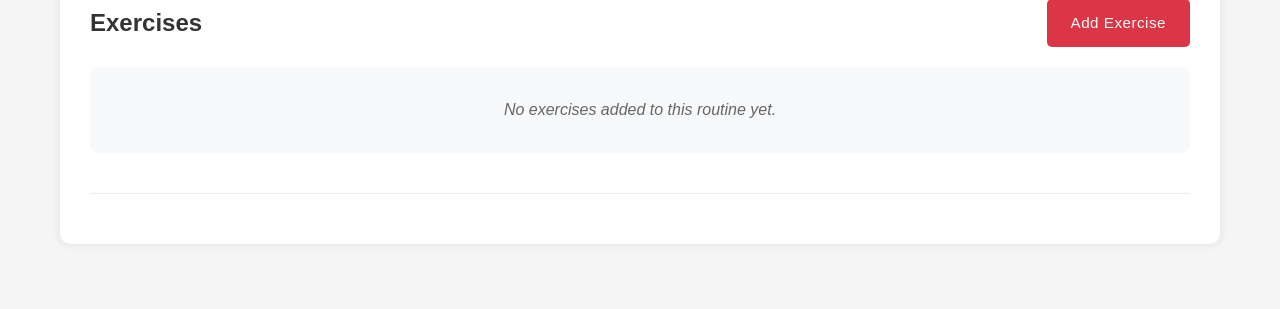
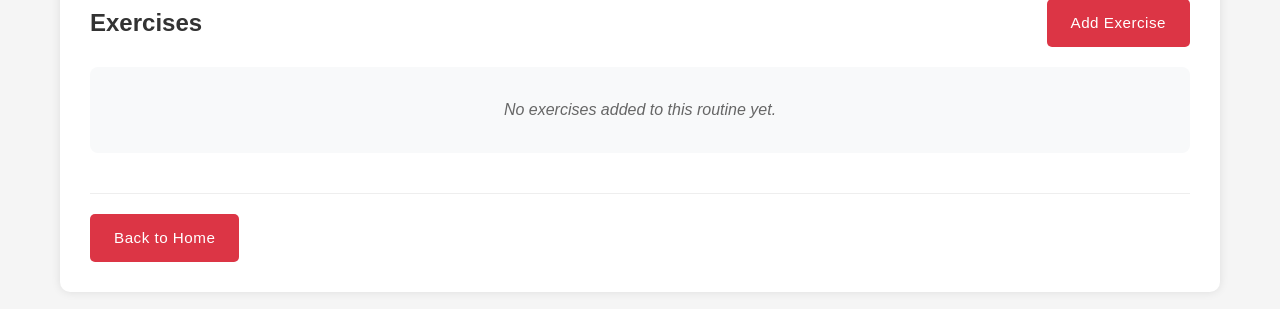
Before and after one commit to ArmandoMartinez3/dgl104-appdevproj-group6, a Django app: template gymapp/templates/client/routine_detail.html in a window 1280 px wide. Shown: the part 205-514 px from the top of the page. Run offline with Django 5.2, Linux system fonts and the light colour scheme; the template is opened without the code that fills it, so the values that code supplies are empty.

Commit message:
Minor UI Changes

```diff
--- a/gymapp/templates/client/routine_detail.html
+++ b/gymapp/templates/client/routine_detail.html
@@ -70,7 +70,9 @@
 
         <div class="actions">
             {% if is_staff %}
-            <a href="{% url 'client_progress' routine.user.id %}" class="btn">Back to Client Progress</a>
+            <a href="{% url 'staff_home' %}" class="btn">Back to Staff Home</a>
+            {% else %}
+            <a href="{% url 'client_home' %}" class="btn">Back to Home</a>
             {% endif %}
         </div>
     </div>
```
